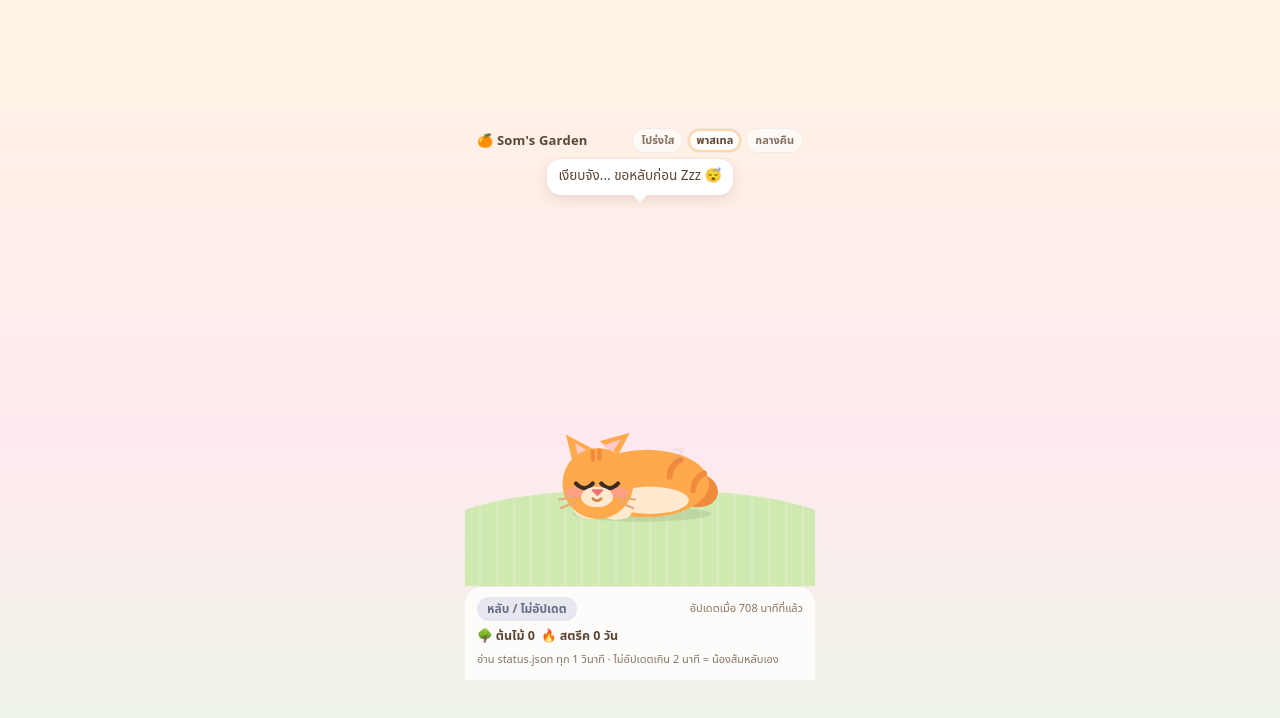
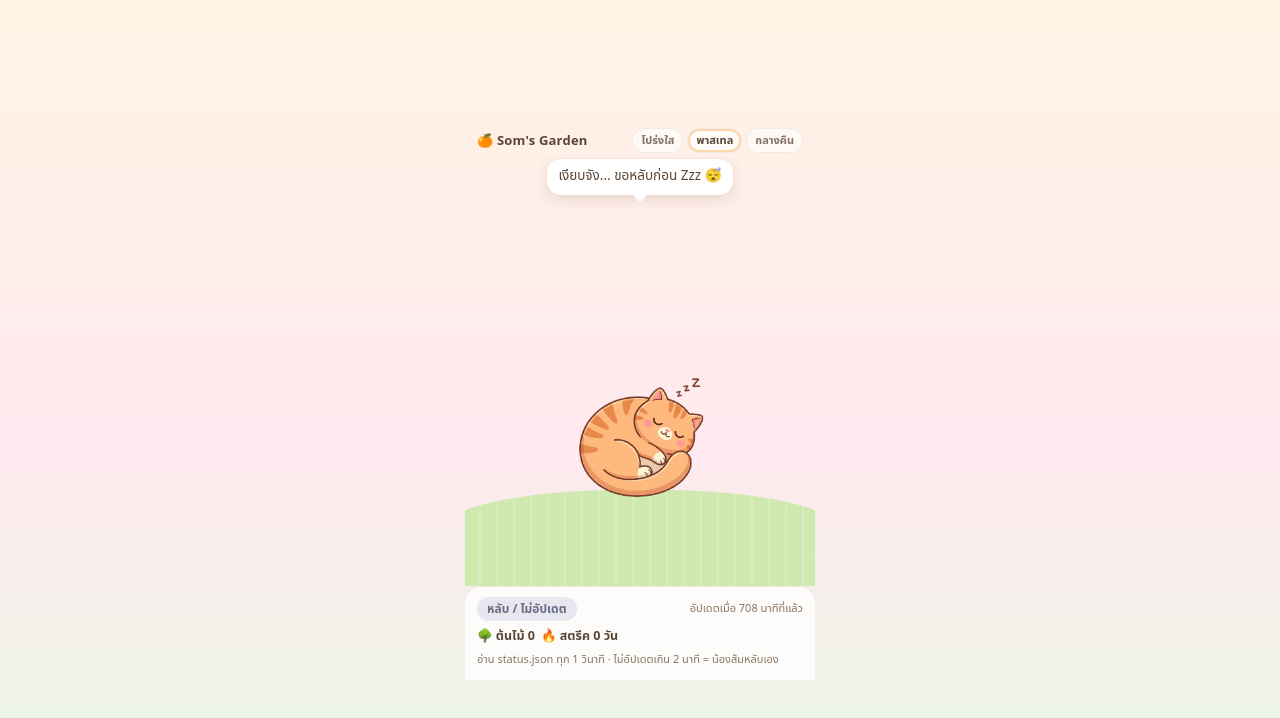
Before and after one commit to film083oxf-dotcom/soms-garden, a plain HTML site: page index.html in a window 1280 px wide. Drawn offline with Linux system fonts and the light colour scheme.

Commit message:
Swap cat sprites for AI-generated transparent PNGs with SVG fallback
Som's six poses are now AI-generated PNGs with the white background
removed (border flood-fill keeps cream bellies and sparkles intact,
with an edge defringe pass against white halos). The page loads
sprites/<status>.png first and falls back to the original .svg when
a PNG is missing; README docs updated in both languages.

🤖 Generated with Codebuff
Co-Authored-By: Codebuff <noreply@codebuff.com>

```diff
--- a/index.html
+++ b/index.html
@@ -172,13 +172,14 @@
   /* ใบเหี่ยวชั่วคราวตอนสถานะ error */
   .plants.wilt .plant { transform: translateX(-50%) rotate(13deg) scaleY(.86); filter: saturate(.55); }
 
-  /* น้องส้ม (โหลดจาก sprites/<สถานะ>.svg) */
+  /* น้องส้ม (โหลดจาก sprites/<สถานะ>.png · ถ้าไม่พบจะ fallback เป็น .svg) */
   #sprite {
     position: relative;
     z-index: 3;
     display: block;
     width: 220px;
     height: 200px;
+    object-fit: contain;
     max-width: 78%;
     max-height: 46%;
     user-select: none;
@@ -279,8 +280,9 @@
   <section class="scene">
     <div class="bubble"><span id="bubbleText">กำลังตื่นอยู่...</span></div>
     <div class="bloom-layer" id="bloomLayer"></div>
-    <!-- น้องส้ม: โหลดท่าทางจาก sprites/<สถานะ>.svg (เปลี่ยนไฟล์ชื่อเดิมได้ภายหลัง) -->
-    <img id="sprite" src="sprites/idle.svg" alt="น้องส้ม แมวส้มอ้วนประจำสวน" width="220" height="200" draggable="false">
+    <!-- น้องส้ม: โหลดท่าทางจาก sprites/<สถานะ>.png (ถ้าไม่พบ ระบบจะ fallback เป็น .svg ให้เอง) -->
+    <img id="sprite" src="sprites/idle.png" alt="น้องส้ม แมวส้มอ้วนประจำสวน" width="220" height="200" draggable="false"
+         onerror="if(!this.dataset.fb){this.dataset.fb='1';this.src='sprites/idle.svg';}">
     <div class="ground">
       <div class="plants" id="plants"></div>
     </div>
@@ -371,11 +373,24 @@
     return { status: status, line: msg || LINES[status], stale: false, updatedAt: t };
   }
 
-  /* ---------- สลับท่าทางน้องส้ม ---------- */
+  /* ---------- สลับท่าทางน้องส้ม (ใช้ .png ก่อน .svg เป็นสำรอง) ---------- */
+  function setSprite(status) {
+    delete sprite.dataset.fb;
+    sprite.onerror = function () {
+      if (!sprite.dataset.fb) {                       // png ไม่มี → ลอง svg หนึ่งครั้ง
+        sprite.dataset.fb = '1';
+        sprite.src = 'sprites/' + status + '.svg';
+      } else {
+        sprite.onerror = null;                        // ไม่มีทั้งคู่ → หยุดวน
+      }
+    };
+    sprite.src = 'sprites/' + status + '.png';
+  }
+
   function setStatus(s) {
     if (s.status !== currentStatus) {
       currentStatus = s.status;
-      sprite.src = 'sprites/' + s.status + '.svg';   // เปลี่ยนภาพตามท่า
+      setSprite(s.status);                            // เปลี่ยนภาพตามท่า (png → svg)
       document.body.className = 'st-' + s.status;     // เปลี่ยนแอนิเมชัน/สีป้าย
       if (s.status === 'success') spawnBloom();       // ดอกไม้บานรอบตัว
       if (s.status === 'error') wiltPlants();         // ใบไม้เหี่ยวชั่วคราว
@@ -546,8 +561,12 @@
     getJSON('garden.json').then(renderGarden).catch(function () { /* ยังไม่มีไฟล์สวนก็ข้ามไป */ });
   }
 
-  // โหลดภาพทุกท่าไว้ล่วงหน้า เวลาสลับท่าจะไม่กระตุก
-  STATUSES.forEach(function (s) { var im = new Image(); im.src = 'sprites/' + s + '.svg'; });
+  // โหลดภาพทุกท่าไว้ล่วงหน้า เวลาสลับท่าจะไม่กระตุก (png ก่อน · svg เป็นสำรอง)
+  STATUSES.forEach(function (s) {
+    var im = new Image();
+    im.onerror = function () { im.onerror = null; im.src = 'sprites/' + s + '.svg'; };
+    im.src = 'sprites/' + s + '.png';
+  });
 
   tick();
   setInterval(tick, POLL_MS);
```
Also changed, not shown: README.md, sprites/coding.png (added), sprites/done.png (added), sprites/error.png (added), sprites/idle.png (added), sprites/success.png (added), sprites/thinking.png (added).
